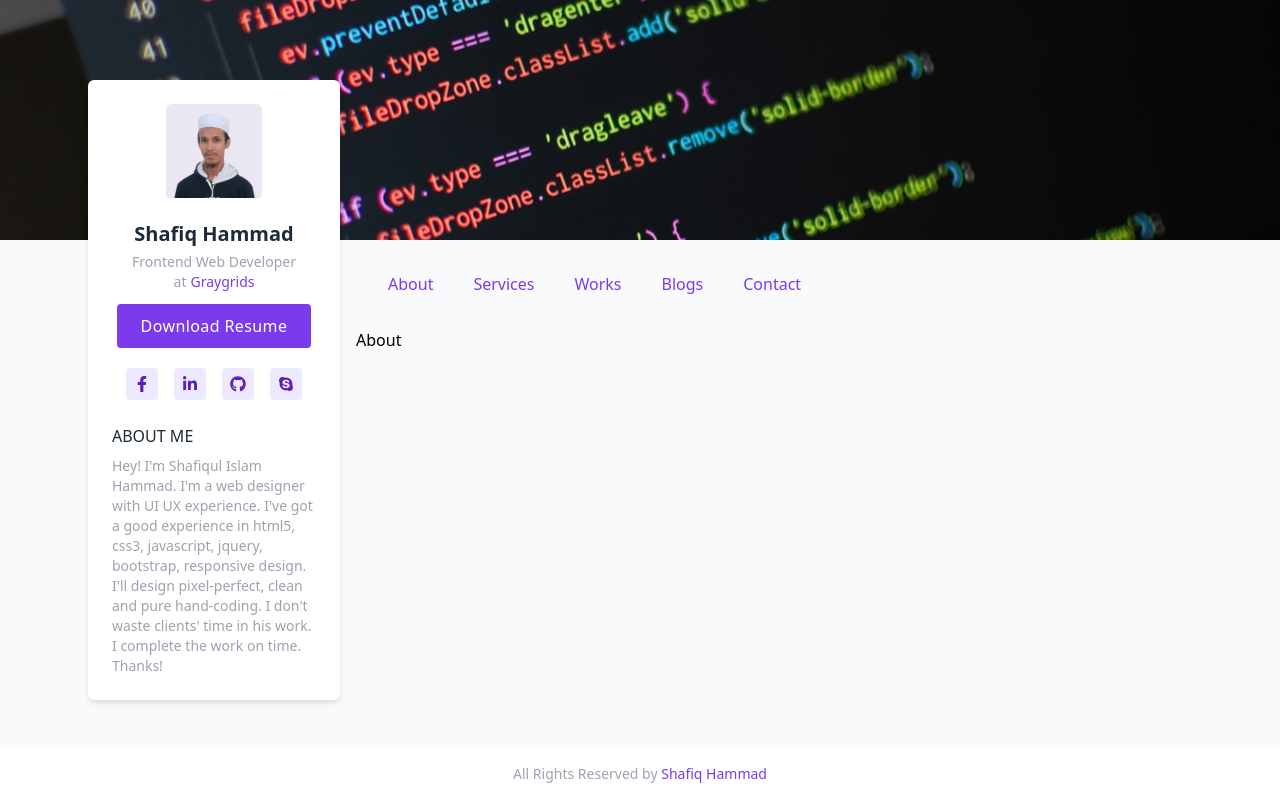
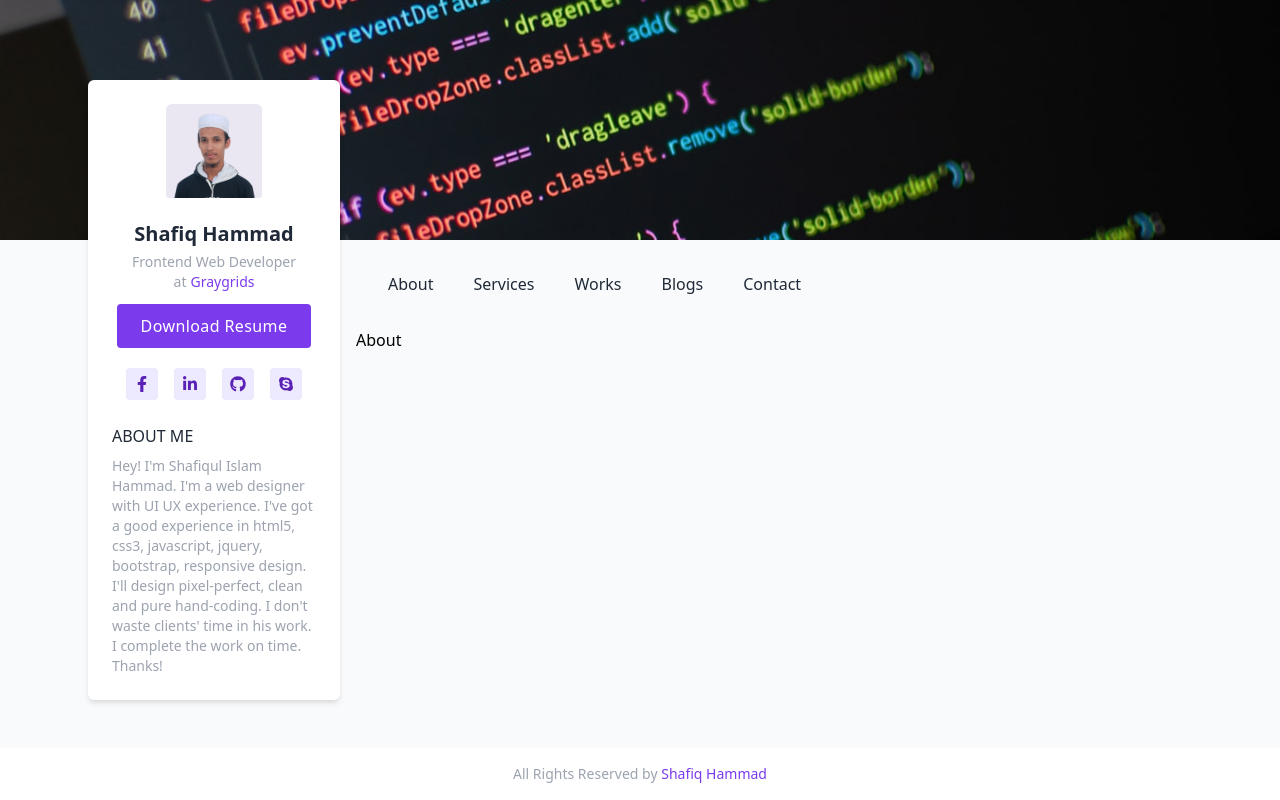
Before and after one commit to shafiqhammad5/portfolio, a React (Create React App) app: page / in a window 1280 px wide. Built offline with nearby package versions, Linux system fonts and the light colour scheme.

Commit message:
first update

```diff
--- a/src/components/sections/Navbar/Navbar.jsx
+++ b/src/components/sections/Navbar/Navbar.jsx
@@ -1,4 +1,4 @@
-import React, { useState } from "react";
+import React from "react";
 import { BrowserRouter as Router, Link, Route, Switch } from "react-router-dom";
 import About from "../../pages/About/About";
 import Blog from "../../pages/Blog/Blog";
@@ -7,66 +7,46 @@ import Portfolio from "../../pages/Portfolio/Portfolio";
 import Service from "../../pages/Service/Service";
 
 const Navbar = () => {
-  const [isActive, setIsActive] = useState(" ");
-  const menuActiveHandler = (e, menu) => {
-    // e.target.href ===
-    setIsActive(!menu);
-    console.log(e.target);
-  };
-
-  let classes;
-  if (isActive) {
-    classes = `text-purple-600`;
-  } else {
-    classes = `text-gray-800`;
-  }
-  console.log(isActive, classes);
-
   return (
     <Router>
       <nav className="mx-4 px-4 py-8">
         <ul className="flex">
           <li className="mr-10">
             <Link
-              onClick={() => menuActiveHandler(true)}
               to="/"
-              className={classes + ` text-medium hover:text-purple-600`}
+              className="text-gray-800 text-medium hover:text-purple-600"
             >
               About
             </Link>
           </li>
           <li className="mr-10">
             <Link
-              onClick={() => menuActiveHandler(false)}
               to="/services"
-              className={classes + ` text-medium hover:text-purple-600`}
+              className="text-gray-800 text-medium hover:text-purple-600"
             >
               Services
             </Link>
           </li>
           <li className="mr-10">
             <Link
-              onClick={() => menuActiveHandler("works")}
               to="/works"
-              className={classes}
+              className="text-gray-800 text-medium hover:text-purple-600"
             >
               Works
             </Link>
           </li>
           <li className="mr-10">
             <Link
-              onClick={() => menuActiveHandler("blogs")}
               to="/blogs"
-              className={classes}
+              className="text-gray-800 text-medium hover:text-purple-600"
             >
               Blogs
             </Link>
           </li>
           <li className="mr-10">
             <Link
-              onClick={() => menuActiveHandler("contact")}
               to="/contact"
-              className={classes}
+              className="text-gray-800 text-medium hover:text-purple-600"
             >
               Contact
             </Link>
```
